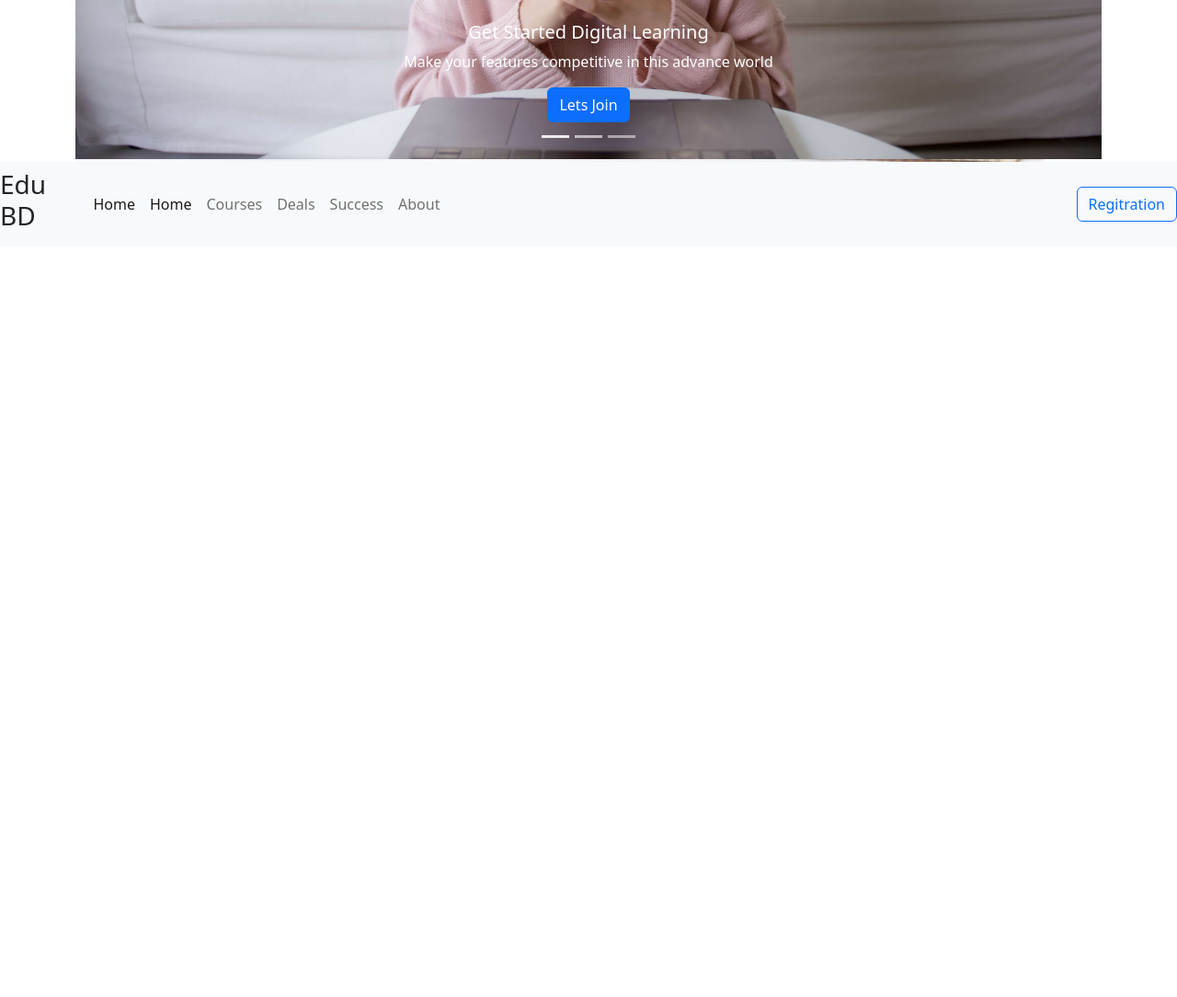
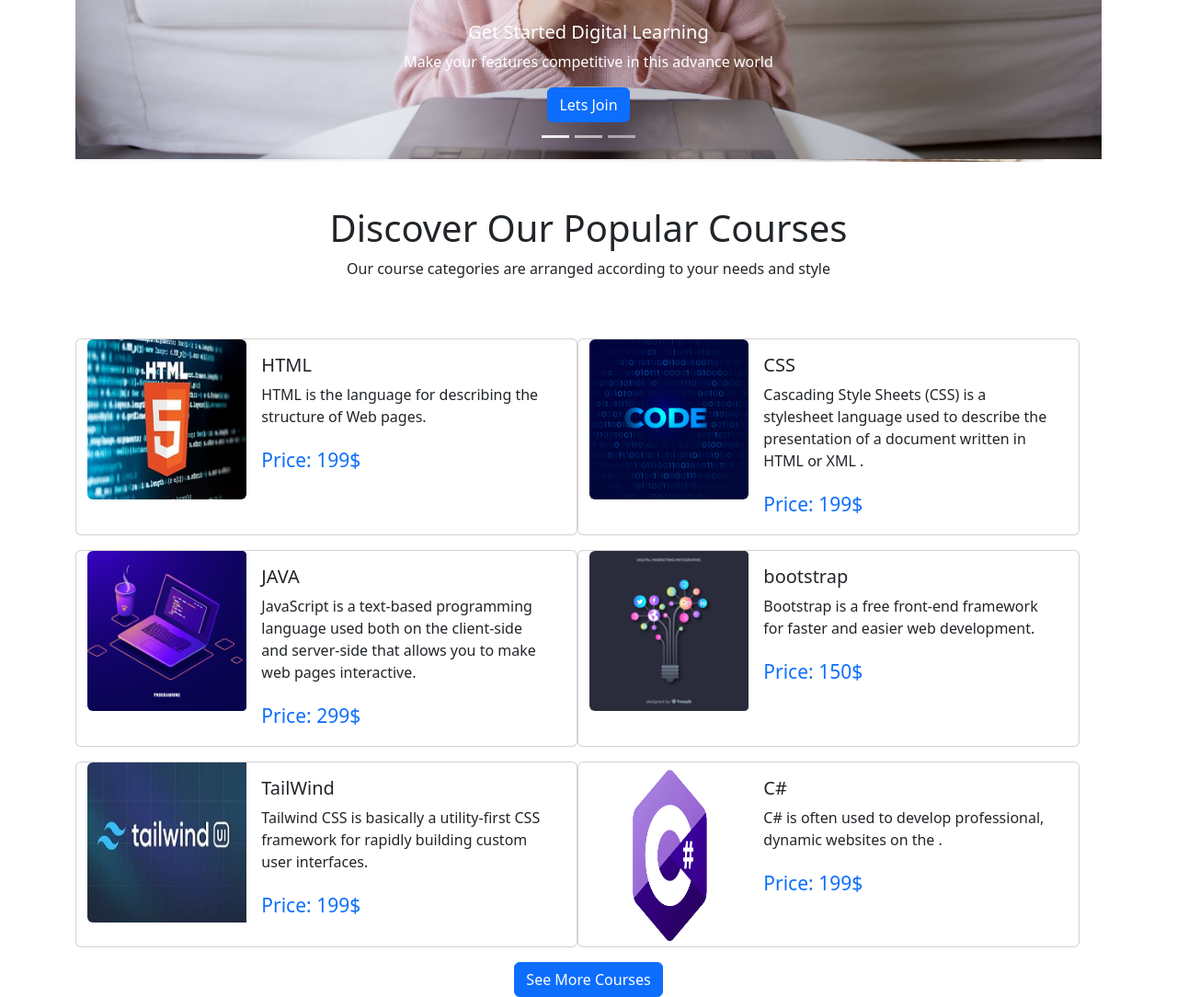
Before and after one commit to NaayimUddeen/edu-bd-site, a plain HTML site: page index.html in a window 1280 px wide. Shown: the part 473-1557 px from the top of the page at 92% size. Before the commit the page ends 800 px from the top, so only its background shows below. Drawn offline with nearby package versions, Linux system fonts and the light colour scheme.

Commit message:
Courses Added

```diff
--- a/index.html
+++ b/index.html
@@ -15,22 +15,16 @@
 <body>
   <header class="container">
     <!-- nav bar start  -->
-    <nav class="navbar navbar-expand-lg bg-white ">
+    <nav class="navbar navbar-expand-lg bg-white">
       <div class="container-fluid">
         <h3>Edu BD</h3>
-        <button class="navbar-toggler" type="button" data-bs-toggle="collapse" data-bs-target="#navbarNav"
-          aria-controls="navbarNav" aria-expanded="false" aria-label="Toggle navigation">
+        <button class="navbar-toggler" type="button" data-bs-toggle="collapse" data-bs-target="#navbarSupportedContent"
+          aria-controls="navbarSupportedContent" aria-expanded="false" aria-label="Toggle navigation">
           <span class="navbar-toggler-icon"></span>
         </button>
-        <!-- togoler start -->
-        <!-- <button class="navbar-toggler" type="button" data-bs-toggle="collapse" data-bs-target="#navbarTogglerDemo02"
-        aria-controls="navbarTogglerDemo02" aria-expanded="false" aria-label="Toggle navigation">
-          <span class="navbar-toggler-icon"></span>
-        </button> -->
-        <!-- togoler end -->
-        <div class="flex-md-row-reverse collapse navbar-collapse" id="navbarTogglerDemo02">
-          <div class="collapse navbar-collapse" id="navbarNav">
-            <ul class="navbar-nav">
+        <!-- style added col-md-6 offset-md-3 -->
+        <div class="collapse navbar-collapse col-md-6 offset-md-3" id="navbarSupportedContent">
+          <ul class="navbar-nav me-auto mb-2 mb-lg-0">
             <li class="nav-item">
               <a class="nav-link active" aria-current="page" href="#">Home</a>
             </li>
@@ -47,19 +41,18 @@
               <a class="nav-link" href="#">About</a>
             </li>
             <li class="nav-item">
-                <a class="nav-link" href="#">Register</a>
+              <a class="nav-link active" aria-current="page" href="#">Register</a>
             </li>
           </ul>
-          </div>
           <button type="button" class="btn btn-outline-primary d-none d-sm-block">Regitration</button>
         </div>
       </div>
     </nav>
     <!-- nav bar End  -->
 
-    <!-- carousel strat  -->
+    <!-- carousel Interval custom added strat  -->
     <div id="carouselExampleInterval" class="carousel slide" data-bs-ride="carousel">
-      <!-- carousel indicator  -->
+      <!-- carousel indicator add-->
       <div class="carousel-indicators">
         <button type="button" data-bs-target="#carouselExampleCaptions" data-bs-slide-to="0" class="active"
           aria-current="true" aria-label="Slide 1"></button>
@@ -108,48 +101,136 @@
     <!-- carousel end  -->
   </header>
 
-
-
   <main>
-<nav class="navbar navbar-expand-lg bg-light">
-  <h3>Edu BD</h3>
-  <div class="container-fluid">
-    <!-- <a class="navbar-brand" href="#">Edu BD</a> -->
-    <button class="navbar-toggler" type="button" data-bs-toggle="collapse" data-bs-target="#navbarSupportedContent" aria-controls="navbarSupportedContent" aria-expanded="false" aria-label="Toggle navigation">
-      <span class="navbar-toggler-icon"></span>
-    </button>
-    <div class="collapse navbar-collapse" id="navbarSupportedContent">
-      <ul class="navbar-nav me-auto mb-2 mb-lg-0">
-        <li class="nav-item">
-          <a class="nav-link active" aria-current="page" href="#">Home</a>
-        </li>
-        <li class="nav-item">
-          <a class="nav-link active" aria-current="page" href="#">Home</a>
-        </li>
-        <li class="nav-item">
-          <a class="nav-link" href="#">Courses</a>
-        </li>
-        <li class="nav-item">
-          <a class="nav-link" href="#">Deals</a>
-        </li>
-        <li class="nav-item">
-          <a class="nav-link" href="#">Success</a>
-        </li>
-        <li class="nav-item">
-          <a class="nav-link" href="#">About</a>
-        </li>
-        <li class="nav-item">
-        </li>
-      </ul>
+    <!-- Course Details section start -->
+    <section class="container">
+      <div>
+        <div class="container py-5">
+          <h1 class="text-center">Discover Our Popular Courses</h1>
+          <p class="text-center">Our course categories are arranged according to your needs and style</p>
+        </div>
+        <!-- added row row-cols-2 for column-->
+        <div class="container row row-cols-1 row-cols-lg-2">
+          <!-- course - 1  -->
+          <div class="card mb-3" style="max-width: 100%;">
+            <div class="row g-0">
+              <div class="col-md-4">
+                <img src="./images/course/course-1.jpg" class="img-fluid rounded" alt="course-1">
+              </div>
+              <div class="col-md-8">
+                <div class="card-body">
+                  <h5 class="card-title">HTML</h5>
+                  <p class="card-text" style="0;">HTML is the language for describing the structure of
+                    Web pages.
+                  <p class="card-text fs-4"><small class="text-primary">Price: 199$</small></p>
                 </div>
               </div>
-  <button type="button" class="btn btn-outline-primary d-none d-sm-block">Regitration</button>
+            </div>
+          </div>
 
-</nav>
+          <!-- course - 2  -->
+          <div class="card mb-3" style="max-width: 100%;">
+            <div class="row g-0">
+              <div class="col-md-4">
+                <img src="./images/course/course-2.png" class="img-fluid rounded" alt="course-2">
+              </div>
+              <div class="col-md-8">
+                <div class="card-body">
+                  <h5 class="card-title">CSS</h5>
+                  <p class="card-text" style="0;">Cascading Style Sheets (CSS) is a stylesheet
+                    language used to describe the
+                    presentation of a document written in HTML or XML . </p>
+                  <p class="card-text fs-4"><small class="text-primary">Price: 199$</small></p>
+                </div>
+              </div>
+            </div>
+          </div>
+          <!-- course - 3  -->
+
+          <div class="card mb-3" style="max-width: 100%;">
+            <div class="row g-0">
+              <div class="col-md-4">
+                <img src="./images/course/course-3.png" class="img-fluid rounded-start" alt="course-3">
+              </div>
+              <div class="col-md-8">
+                <div class="card-body">
+                  <h5 class="card-title">JAVA</h5>
+                  <p class="card-text" style="0;">JavaScript is a text-based programming language used
+                    both on the client-side
+                    and server-side that allows you to make web pages interactive.</p>
+                  <p class="card-text fs-4"><small class="text-primary">Price: 299$</small></p>
+                </div>
+              </div>
+            </div>
+          </div>
+          <!-- course - 4  -->
+
+          <div class="card mb-3" style="max-width: 100%;">
+            <div class="row g-0">
+              <div class="col-md-4">
+                <img src="./images/course/course-4.png" class="img-fluid rounded-start" alt="course-4">
+              </div>
+              <div class="col-md-8">
+                <div class="card-body">
+                  <h5 class="card-title">bootstrap</h5>
+                  <p class="card-text" style="0;">Bootstrap is a free front-end framework for faster
+                    and easier web development.</p>
+                  <p class="card-text fs-4"><small class="text-primary">Price: 150$</small></p>
+                </div>
+              </div>
+            </div>
+          </div>
+          <!-- course - 5  -->
+
+          <div class="card mb-3" style="max-width: 100%;">
+            <div class="row g-0">
+              <div class="col-md-4">
+                <img src="./images/course/course-5.jpg" class="img-fluid rounded-start" alt="course-6">
+              </div>
+              <div class="col-md-8">
+                <div class="card-body">
+                  <h5 class="card-title">TailWind</h5>
+                  <p class="card-text" style="0;">Tailwind CSS is basically a utility-first CSS
+                    framework for rapidly building
+                    custom user interfaces.</p>
+                  <p class="card-text fs-4"><small class="text-primary">Price: 199$</small></p>
+                </div>
+              </div>
+            </div>
+          </div>
+          <!-- course - 6  -->
+
+          <div class="card mb-3" style="max-width: 100%;">
+            <div class="row g-0">
+              <div class="col-md-4">
+                <img style="width: 200px; height: 200px;" src="./images/course/course-6.webp"
+                  class="img-fluid rounded-start" alt="course-6">
+              </div>
+              <div class="col-md-8">
+                <div class="card-body">
+                  <h5 class="card-title">C#</h5>
+                  <p class="card-text" style="0;">C# is often used to develop professional, dynamic
+                    websites on the .</p>
+                  <p class="card-text  fs-4"><small class="text-primary">Price: 199$</small></p>
+                </div>
+              </div>
+            </div>
+          </div>
+        </div>
+      </div>
+    </section>
+    <div class="text-center">
+      <button class="btn btn-primary" type="submit">See More Courses</button>
+    </div>
+    <!-- Course Details section end -->
+
   </main>
   <script src="https://cdn.jsdelivr.net/npm/bootstrap@5.2.0/dist/js/bootstrap.bundle.min.js"
     integrity="sha384-A3rJD856KowSb7dwlZdYEkO39Gagi7vIsF0jrRAoQmDKKtQBHUuLZ9AsSv4jD4Xa"
     crossorigin="anonymous"></script>
 </body>
+<footer>
+
+</footer>
 
 </html>
--- a/style.css
+++ b/style.css
@@ -1,3 +1,29 @@
-h1{
-    color: blue;
-}
+
+
+/* tooltip  */
+.tooltip {
+    position: relative;
+    display: inline-block;
+    border-bottom: 1px dotted black;
+  }
+
+.tooltip .tooltiptext {
+    visibility: hidden;
+    width: 120px;
+    background-color: black;
+    color: #fff;
+    text-align: center;
+    border-radius: 6px;
+    padding: 5px 0;
+
+    /* Position the tooltip */
+    position: absolute;
+    z-index: 1;
+    bottom: 100%;
+    left: 50%;
+    margin-left: -60px;
+  }
+
+.tooltip:hover .tooltiptext {
+    visibility: visible;
+  }
```
Also changed, not shown: images/course/course-1.jpg (added), images/course/course-1.png (deleted), images/course/course-5.jpg (added), images/course/course-5.png (deleted), images/course/course-6.jpg (added), images/course/course-6.png (deleted), images/course/course-6.webp (added). Lines whose indentation alone changed are shown as unchanged.
